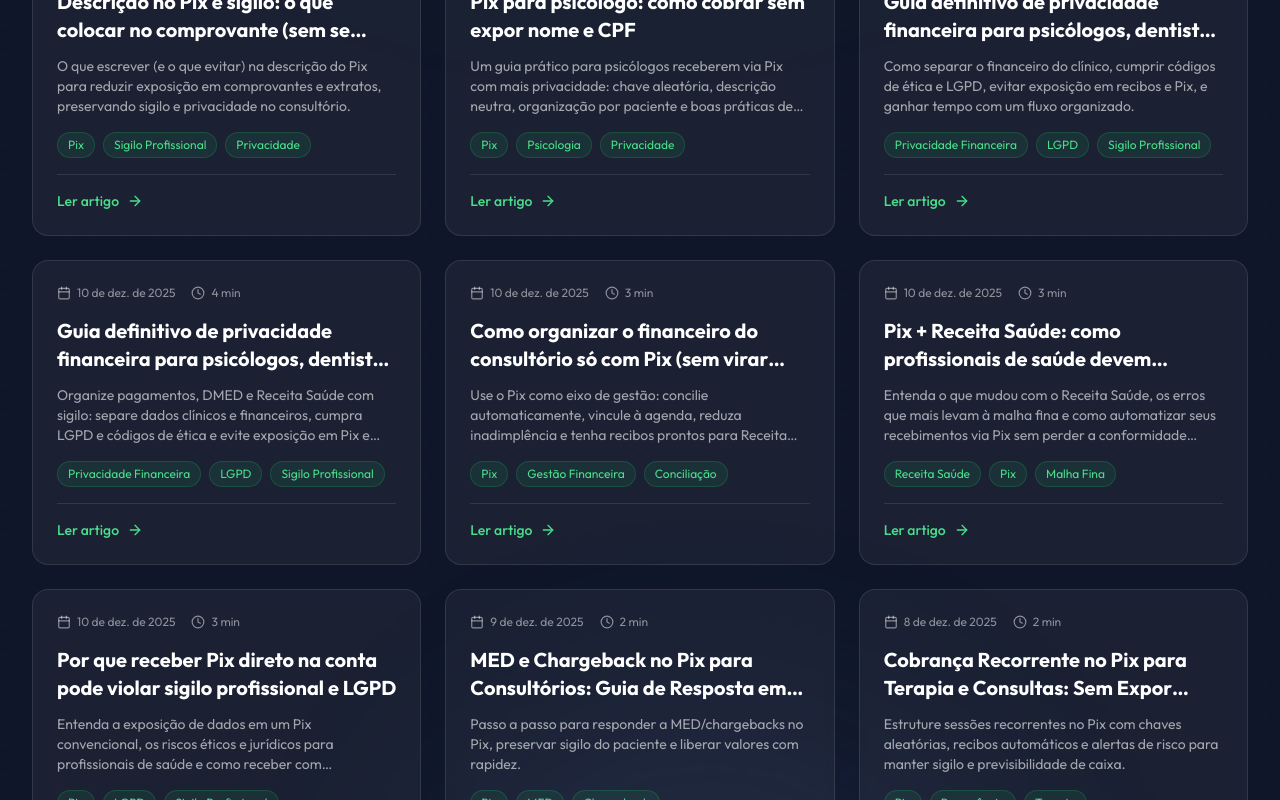
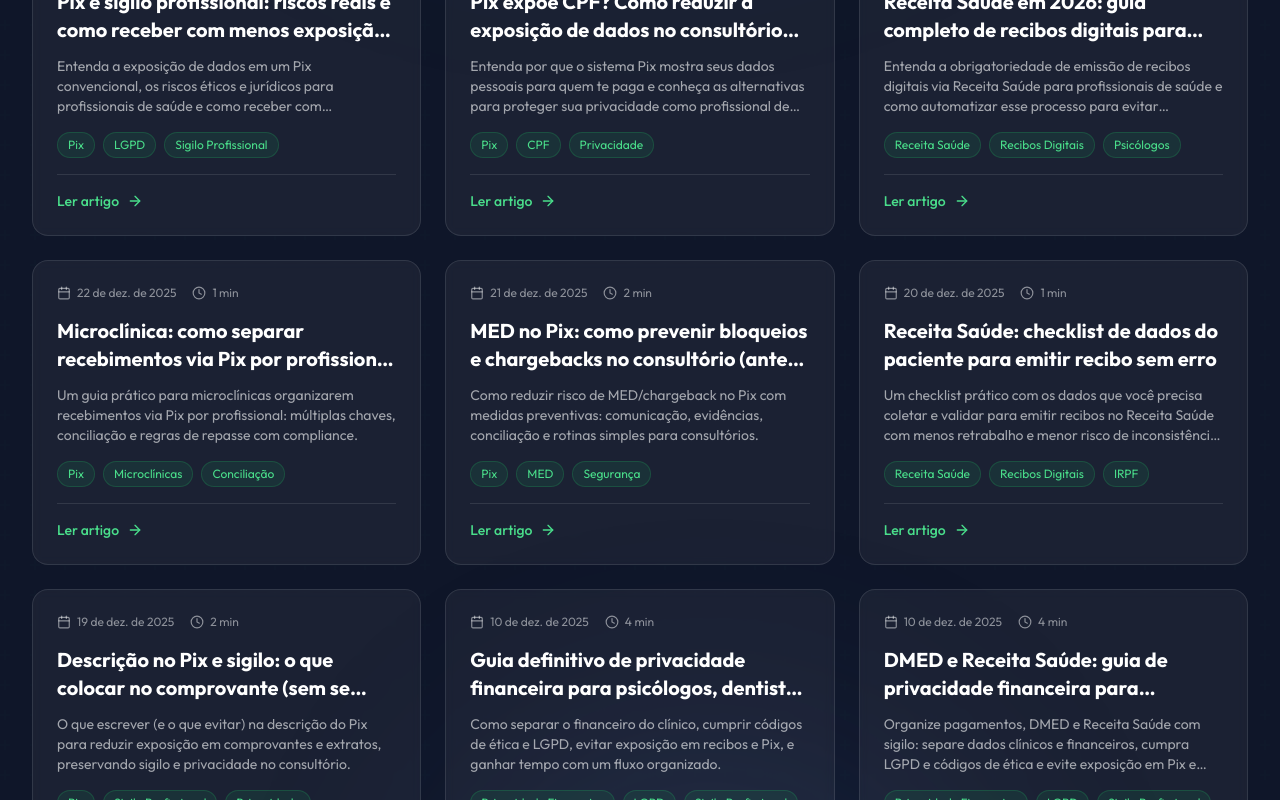
Before and after one commit to puppe1990/lp_pix, a Next.js app: page /blog in a window 1280 px wide. Shown: the part 820-1620 px from the top of the page. Built offline with nearby package versions, Linux system fonts and the light colour scheme; no server answers.

Commit message:
seo: add robots, FAQ schema and refresh high-impression pages

```diff
--- a/app/page.tsx
+++ b/app/page.tsx
@@ -1,3 +1,4 @@
+import type { Metadata } from "next";
 import {
   Header,
   Hero,
@@ -11,11 +12,55 @@
   Footer,
 } from "@/components";
 
+export const metadata: Metadata = {
+  title: "SegurePix | Pix com Menor Exposicao de Dados para Saude",
+  description:
+    "Guia e plataforma para profissionais de saude receberem via Pix com menor exposicao de CPF, organizacao de recibos e boas praticas de privacidade.",
+  alternates: {
+    canonical: "/",
+  },
+};
+
+const faqJsonLd = {
+  "@context": "https://schema.org",
+  "@type": "FAQPage",
+  mainEntity: [
+    {
+      "@type": "Question",
+      name: "Como funciona o Pix privado?",
+      acceptedAnswer: {
+        "@type": "Answer",
+        text: "O SegurePix prioriza chaves aleatorias (EVP) e fluxo de cobranca para reduzir exposicao de dados pessoais no recebimento.",
+      },
+    },
+    {
+      "@type": "Question",
+      name: "O dinheiro cai direto na conta?",
+      acceptedAnswer: {
+        "@type": "Answer",
+        text: "A liquidacao depende do arranjo contratado. No fluxo padrao, o valor e conciliado e repassado para a conta cadastrada conforme as regras do plano.",
+      },
+    },
+    {
+      "@type": "Question",
+      name: "Tem suporte para Receita Saude?",
+      acceptedAnswer: {
+        "@type": "Answer",
+        text: "A plataforma apoia organizacao de dados e fluxo de recibos para reduzir retrabalho no processo fiscal do consultorio.",
+      },
+    },
+  ],
+};
+
 export default function Home() {
   return (
     <>
       <Header />
       <main>
+        <script
+          type="application/ld+json"
+          dangerouslySetInnerHTML={{ __html: JSON.stringify(faqJsonLd) }}
+        />
         <Hero />
         <Problem />
         <Solution />
--- /dev/null
+++ b/app/robots.ts
@@ -0,0 +1,14 @@
+import type { MetadataRoute } from "next";
+
+export default function robots(): MetadataRoute.Robots {
+  const baseUrl = process.env.NEXT_PUBLIC_SITE_URL || "https://www.segurepix.com.br";
+
+  return {
+    rules: {
+      userAgent: "*",
+      allow: "/",
+    },
+    sitemap: `${baseUrl.replace(/\/$/, "")}/sitemap.xml`,
+    host: baseUrl.replace(/\/$/, ""),
+  };
+}
--- a/components/FAQ.tsx
+++ b/components/FAQ.tsx
@@ -9,7 +9,7 @@
   {
     question: "Como funciona o 'Pix privado'?",
     answer:
-      "O SegurePix gera chaves Pix aleatórias (EVP - Endereço Virtual de Pagamento) em vez de usar seu CPF como chave. Quando você compartilha o QR Code ou link de pagamento, o pagador vê apenas um código aleatório, não seus dados pessoais. A transação é processada normalmente, mas sua identidade fica protegida.",
+      "O SegurePix prioriza chaves Pix aleatórias (EVP - Endereço Virtual de Pagamento) em vez de CPF como chave principal. Com QR Code ou link, você reduz exposição de dados pessoais e melhora a organização da cobrança no consultório.",
   },
   {
     question: "O dinheiro cai direto na minha conta?",
@@ -19,7 +19,7 @@
   {
     question: "É realmente seguro e legal?",
     answer:
-      "Totalmente. Somos regulamentados pelo Banco Central e operamos em conformidade com todas as normas do Sistema de Pagamentos Brasileiro. Além disso, seguimos rigorosamente a LGPD (Lei Geral de Proteção de Dados), as resoluções do CFP, CFO, COFFITO e demais conselhos profissionais. Nossos sistemas possuem criptografia ponta a ponta e auditorias regulares.",
+      "Trabalhamos para operar com parceiros e processos alinhados às normas aplicáveis, incluindo privacidade de dados e boas práticas de segurança. A adequação final depende do fluxo contratado e da implementação no seu contexto operacional e fiscal.",
   },
   {
     question: "Preciso de conhecimento técnico para usar?",
--- a/components/Hero.tsx
+++ b/components/Hero.tsx
@@ -20,7 +20,7 @@
 const benefits = [
   "Chaves Pix aleatórias",
   "Recibos automáticos",
-  "100% LGPD",
+  "Controles alinhados a LGPD",
 ];
 
 export function Hero() {
@@ -94,8 +94,9 @@
           transition={{ duration: 0.6, delay: 0.2 }}
           className="text-lg md:text-xl text-white/60 max-w-2xl mx-auto mb-8 text-balance"
         >
-          Proteja seu CPF e nome em cada transação. Chaves aleatórias, recibos
-          digitais automáticos e total conformidade com LGPD e códigos de ética.
+          Reduza a exposição de CPF e nome no recebimento via Pix. Chaves
+          aleatórias, recibos digitais e fluxo operacional alinhado a boas
+          práticas de privacidade.
         </motion.p>
 
         {/* Benefits pills */}
--- a/content/blog/como-proteger-dados-pessoais-ao-receber-pagamentos-via-pix.mdx
+++ b/content/blog/como-proteger-dados-pessoais-ao-receber-pagamentos-via-pix.mdx
@@ -1,9 +1,9 @@
 ---
 title: "Como proteger seus dados pessoais ao receber pagamentos via Pix"
-seoTitle: "Receber Pix sem expor dados: guia LGPD | SegurePix"
-date: "2025-12-01"
+seoTitle: "Receber Pix com menos exposição: guia LGPD 2026 | SegurePix"
+date: "2026-02-14"
 excerpt: "Aprenda como profissionais de saúde podem receber pagamentos via Pix sem expor informações pessoais, garantindo privacidade e conformidade com a LGPD."
-seoDescription: "Veja como receber pagamentos via Pix sem expor CPF e dados bancários. Guia com medidas práticas de privacidade e conformidade LGPD para o consultório."
+seoDescription: "Aprenda como reduzir exposição de CPF e dados bancários ao receber Pix no consultório com medidas práticas alinhadas à LGPD."
 author: "Equipe SegurePix"
 tags: ["LGPD", "Privacidade", "Pix", "Saúde"]
 ---
--- a/content/blog/guia-privacidade-financeira-saude-dmed-receita.mdx
+++ b/content/blog/guia-privacidade-financeira-saude-dmed-receita.mdx
@@ -1,5 +1,5 @@
 ---
-title: "Guia definitivo de privacidade financeira para psicólogos, dentistas e fisioterapeutas"
+title: "DMED e Receita Saúde: guia de privacidade financeira para consultórios"
 seoTitle: "DMED e Receita Saúde: privacidade financeira | SegurePix"
 date: "2025-12-10"
 excerpt: "Organize pagamentos, DMED e Receita Saúde com sigilo: separe dados clínicos e financeiros, cumpra LGPD e códigos de ética e evite exposição em Pix e recibos."
--- a/content/blog/pix-para-psicologo-como-cobrar-sem-expor-cpf.mdx
+++ b/content/blog/pix-para-psicologo-como-cobrar-sem-expor-cpf.mdx
@@ -1,9 +1,9 @@
 ---
 title: "Pix para psicólogo: como cobrar sem expor nome e CPF"
-seoTitle: "Pix para psicólogo: como cobrar sem expor CPF | SegurePix"
-date: "2025-12-18"
+seoTitle: "Pix para psicólogo em 2026: como cobrar com menos exposição | SegurePix"
+date: "2026-02-14"
 excerpt: "Um guia prático para psicólogos receberem via Pix com mais privacidade: chave aleatória, descrição neutra, organização por paciente e boas práticas de sigilo."
-seoDescription: "Aprenda como psicólogos podem cobrar via Pix sem expor CPF e nome: chave aleatória, descrição neutra, organização por paciente e boas práticas de sigilo."
+seoDescription: "Guia prático para psicólogos cobrarem via Pix com menor exposição: chave aleatória, descrição neutra e conciliação por paciente."
 author: "Equipe SegurePix"
 tags: ["Pix", "Psicologia", "Privacidade", "LGPD", "Sigilo Profissional"]
 ---
--- a/content/blog/pix-receita-saude-como-receber-2025-sem-malha-fina.mdx
+++ b/content/blog/pix-receita-saude-como-receber-2025-sem-malha-fina.mdx
@@ -1,9 +1,9 @@
 ---
-title: "Pix + Receita Saúde: como profissionais de saúde devem receber em 2025 (sem cair na malha fina)"
-seoTitle: "Pix + Receita Saúde 2025: evite malha fina | SegurePix"
-date: "2025-12-10"
+title: "Pix + Receita Saúde: como profissionais de saúde devem receber em 2026 (sem cair na malha fina)"
+seoTitle: "Pix + Receita Saúde em 2026: evite malha fina | SegurePix"
+date: "2026-02-14"
 excerpt: "Entenda o que mudou com o Receita Saúde, os erros que mais levam à malha fina e como automatizar seus recebimentos via Pix sem perder a conformidade fiscal."
-seoDescription: "Veja o que mudou no Receita Saúde em 2025, erros que levam à malha fina e como organizar recebimentos via Pix com recibos digitais e conformidade."
+seoDescription: "Veja o que mudou no Receita Saúde, os erros que levam à malha fina e como organizar recebimentos via Pix com recibos digitais em 2026."
 author: "Equipe SegurePix"
 tags: ["Receita Saúde", "Pix", "Malha Fina", "Profissionais de Saúde", "Recibos Fiscais", "IRPF"]
 ---
--- a/content/blog/pix-sigilo-lgpd-riscos-e-como-receber.mdx
+++ b/content/blog/pix-sigilo-lgpd-riscos-e-como-receber.mdx
@@ -1,9 +1,9 @@
 ---
-title: "Por que receber Pix direto na conta pode violar sigilo profissional e LGPD"
-seoTitle: "Pix e LGPD: como receber com sigilo | SegurePix"
-date: "2025-12-10"
+title: "Pix e sigilo profissional: riscos reais e como receber com menos exposição em 2026"
+seoTitle: "Pix e LGPD: como receber com menos exposição em 2026 | SegurePix"
+date: "2026-02-14"
 excerpt: "Entenda a exposição de dados em um Pix convencional, os riscos éticos e jurídicos para profissionais de saúde e como receber com privacidade e conformidade."
-seoDescription: "Entenda os riscos do Pix convencional para sigilo e LGPD e veja medidas práticas para receber com privacidade, reduzir exposição e proteger o consultório."
+seoDescription: "Entenda os riscos do Pix para sigilo e LGPD e veja um checklist prático para reduzir exposição de dados no consultório em 2026."
 author: "Equipe SegurePix"
 tags: ["Pix", "LGPD", "Sigilo Profissional", "Privacidade", "Profissionais de Saúde"]
 ---
--- a/content/blog/por-que-pix-expoe-cpf-como-resolver.mdx
+++ b/content/blog/por-que-pix-expoe-cpf-como-resolver.mdx
@@ -1,9 +1,9 @@
 ---
-title: "Por Que Seu Pix Expõe Seu CPF (E Como Resolver Isso)"
-seoTitle: "Pix expõe CPF: como proteger seus dados | SegurePix"
-date: "2025-12-02"
+title: "Pix expõe CPF? Como reduzir a exposição de dados no consultório em 2026"
+seoTitle: "Pix expõe CPF? 7 formas de reduzir exposição em 2026 | SegurePix"
+date: "2026-02-14"
 excerpt: "Entenda por que o sistema Pix mostra seus dados pessoais para quem te paga e conheça as alternativas para proteger sua privacidade como profissional de saúde."
-seoDescription: "Entenda por que o Pix revela CPF e nome ao pagador e veja como usar chave aleatória e boas práticas para receber com privacidade no consultório. Saiba como."
+seoDescription: "Veja por que o Pix mostra CPF e nome ao pagador e aplique 7 medidas práticas para reduzir exposição de dados no consultório em 2026."
 author: "Equipe SegurePix"
 tags: ["Pix", "CPF", "Privacidade", "Chave Aleatória", "DICT", "Segurança"]
 ---
--- a/content/blog/receita-saude-2025-guia-recibos-digitais-profissionais-saude.mdx
+++ b/content/blog/receita-saude-2025-guia-recibos-digitais-profissionais-saude.mdx
@@ -1,9 +1,9 @@
 ---
-title: "Receita Saúde 2025: Guia Completo de Recibos Digitais para Psicólogos, Dentistas e Médicos"
-seoTitle: "Receita Saúde 2025: recibos digitais e Pix | SegurePix"
-date: "2025-12-02"
+title: "Receita Saúde em 2026: guia completo de recibos digitais para profissionais de saúde"
+seoTitle: "Receita Saúde em 2026: recibos digitais e Pix | SegurePix"
+date: "2026-02-14"
 excerpt: "Entenda a obrigatoriedade de emissão de recibos digitais via Receita Saúde para profissionais de saúde e como automatizar esse processo para evitar problemas fiscais."
-seoDescription: "Entenda a obrigatoriedade do Receita Saúde em 2025, como emitir recibos digitais e como organizar pagamentos via Pix para evitar problemas fiscais."
+seoDescription: "Entenda as regras do Receita Saúde, como emitir recibos digitais e como organizar pagamentos via Pix para evitar problemas fiscais em 2026."
 author: "Equipe SegurePix"
 tags: ["Receita Saúde", "Recibos Digitais", "Psicólogos", "Dentistas", "Fiscal", "IRPF"]
 ---
```
